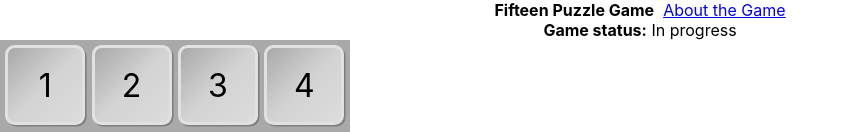
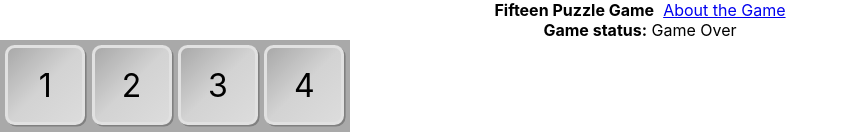
Before and after one commit to b-lukaszuk/fifteen_puzzle_game, a React (Create React App) app in the folder my-app/: page / in a window 1280 px wide. Shown: the top 132 px of the page, without its empty margins (0-848 px from the left). Built offline with nearby package versions, Linux system fonts and the light colour scheme.

Commit message:
kosmetyka, modyf. defin. stat. gry (dodano fn getGameStatus, itd.)

```diff
--- a/my-app/src/App.tsx
+++ b/my-app/src/App.tsx
@@ -9,16 +9,19 @@ import './App.css';
 const App: React.FC = () => {
 
     const [gameBoard, setGameBoard] = useState(new Board());
-    const [gameStatus, setGameStatus] = useState("In progress");
+    const getGameStatus = (): string => {
+        if (gameBoard.isSolved()) {
+            return "Game Over";
+        } else {
+            return "In progress";
+        }
+    }
+    const [gameStatus, setGameStatus] = useState(getGameStatus());
 
     const moveNumber = (numToMove: number): void => {
         gameBoard.makeMove(numToMove);
         setGameBoard(new Board(gameBoard.getBoard()));
-        if (gameBoard.isSolved()) {
-            setGameStatus("Game Over");
-        } else {
-            setGameStatus("In progress");
-        }
+        setGameStatus(getGameStatus);
     }
 
     return (
```
